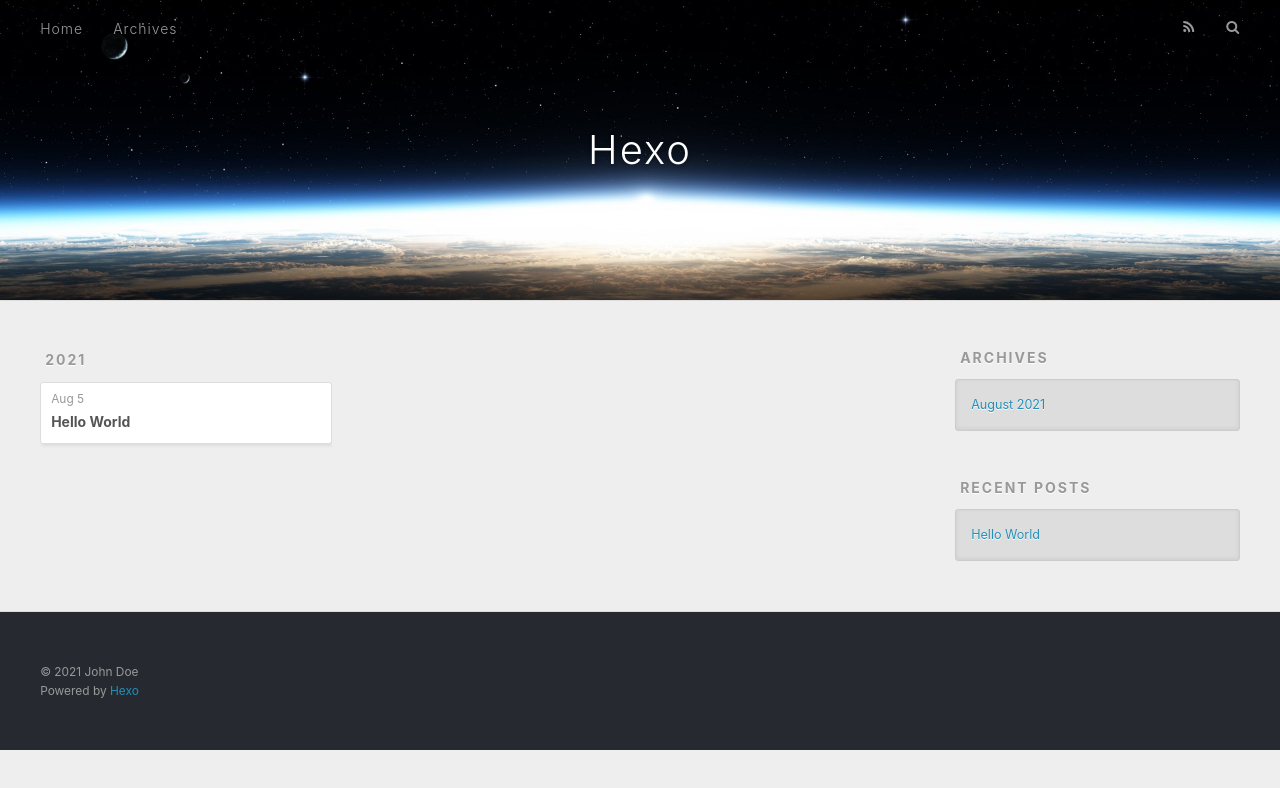
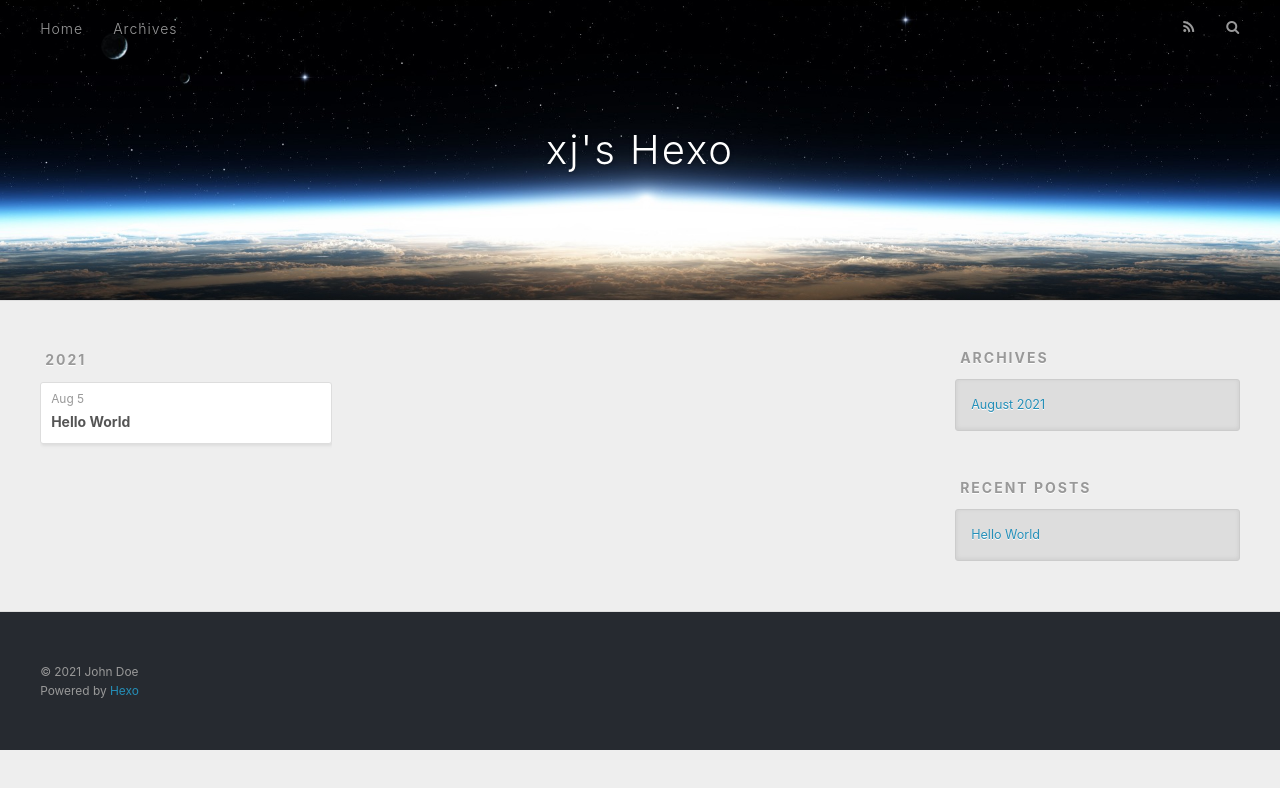
Before and after one commit to orange-at-nine/myblog, a plain HTML site: page archives/2021/08/index.html in a window 1280 px wide. Drawn offline with nearby package versions, Linux system fonts and the light colour scheme.

Commit message:
Site updated: 2021-08-09 17:24:14

```diff
--- a/archives/2021/08/index.html
+++ b/archives/2021/08/index.html
@@ -5,17 +5,17 @@
 
 
 
-  <title>Archives: 2021/8 | Hexo</title>
+  <title>Archives: 2021/8 | xj&#39;s Hexo</title>
   <meta name="viewport" content="width=device-width, initial-scale=1, maximum-scale=1">
   <meta property="og:type" content="website">
-<meta property="og:title" content="Hexo">
+<meta property="og:title" content="xj&#39;s Hexo">
 <meta property="og:url" content="http://orange-at-nine.github.io/myblog/archives/2021/08/index.html">
-<meta property="og:site_name" content="Hexo">
+<meta property="og:site_name" content="xj&#39;s Hexo">
 <meta property="og:locale" content="en_US">
 <meta property="article:author" content="John Doe">
 <meta name="twitter:card" content="summary">
 
-    <link rel="alternate" href="/myblog/atom.xml" title="Hexo" type="application/atom+xml">
+    <link rel="alternate" href="/myblog/atom.xml" title="xj&#39;s Hexo" type="application/atom+xml">
 
 
     <link rel="icon" href="/favicon.png">
@@ -36,7 +36,7 @@
   <div id="header-outer" class="outer">
     <div id="header-title" class="inner">
       <h1 id="logo-wrap">
-        <a href="/myblog/" id="logo">Hexo</a>
+        <a href="/myblog/" id="logo">xj&#39;s Hexo</a>
       </h1>
 
     </div>
```
Also changed, not shown: 2021/08/05/hello-world/index.html (+4 -4 lines), archives/2021/index.html (+5 -5 lines), archives/index.html (+5 -5 lines), index.html (+5 -5 lines).
